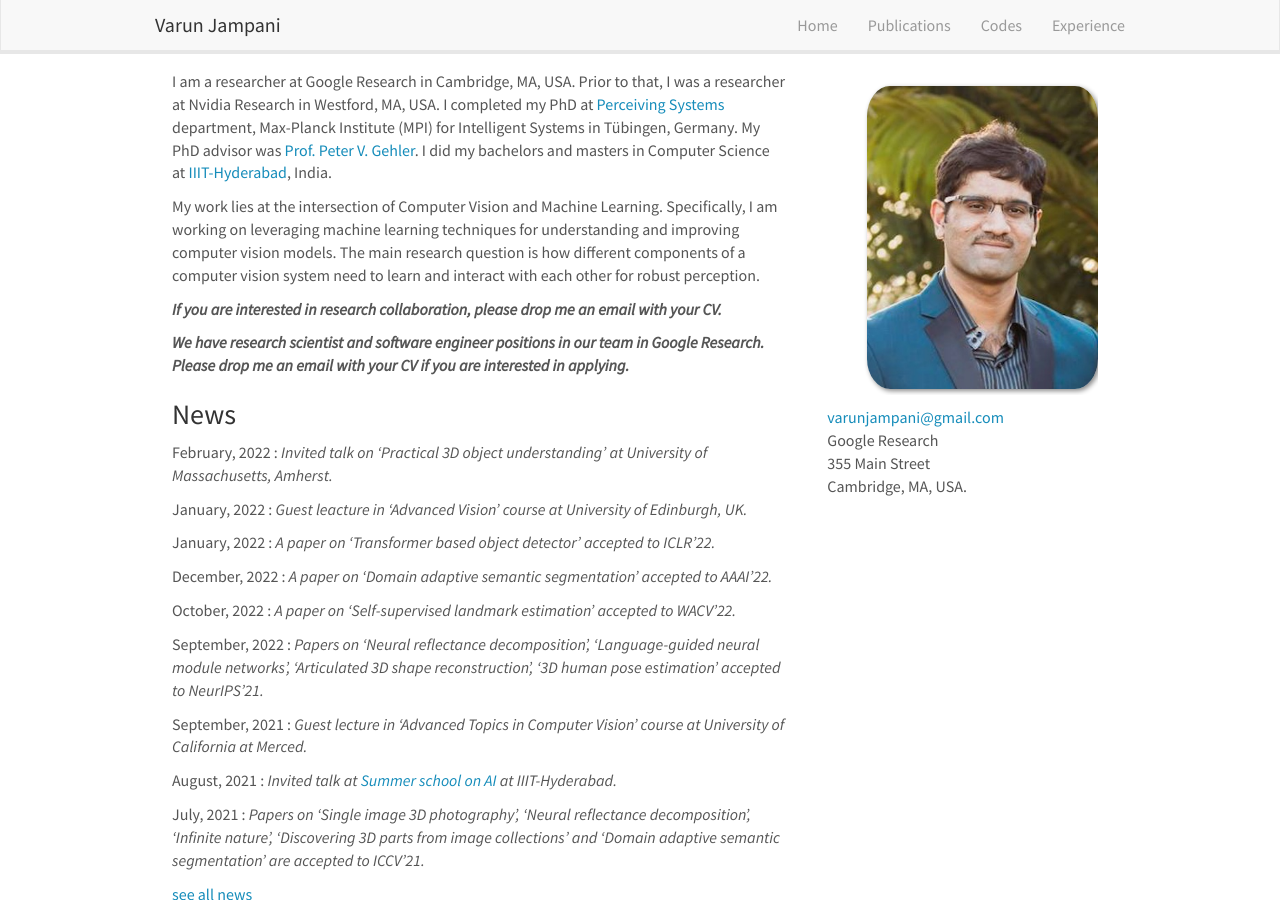
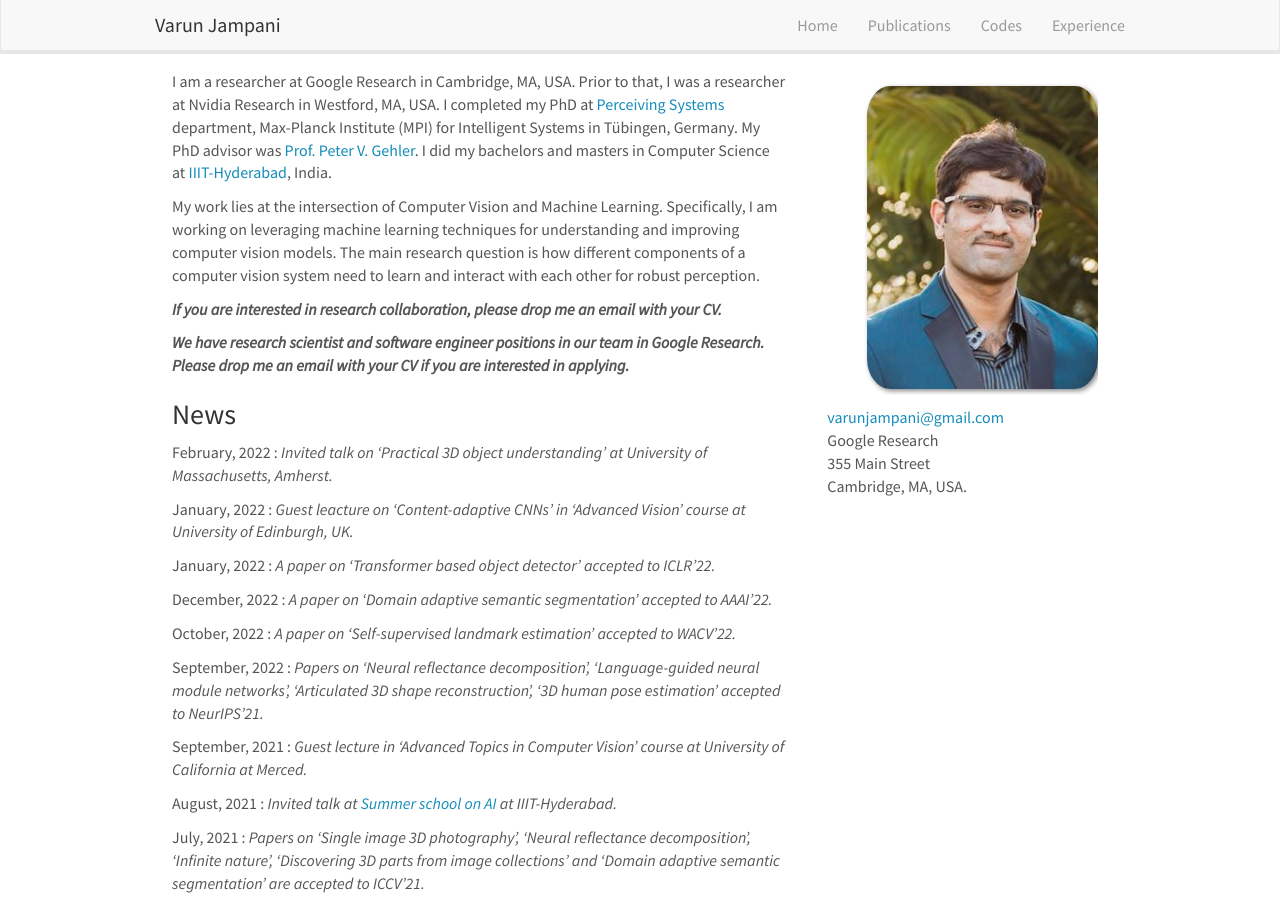
Before and after one commit to varunjampani/varunjampani.github.io, a Jekyll site: the page built from _pages/home.md, in a window 1280 px wide and 900 px high. Built offline with Jekyll 4.4.1, drawn with Linux system fonts in a browser that asks for light colours; nearby versions of some CDN libraries.

Commit message:
Update news.yml

```diff
--- a/_data/news.yml
+++ b/_data/news.yml
@@ -2,7 +2,7 @@
   headline: Invited talk on 'Practical 3D object understanding' at University of Massachusetts, Amherst.
 
 - date: January, 2022
-  headline: Guest leacture in 'Advanced Vision' course at University of Edinburgh, UK.
+  headline: Guest leacture on 'Content-adaptive CNNs' in 'Advanced Vision' course at University of Edinburgh, UK.
 
 - date: January, 2022
   headline: A paper on 'Transformer based object detector' accepted to ICLR'22.
```
